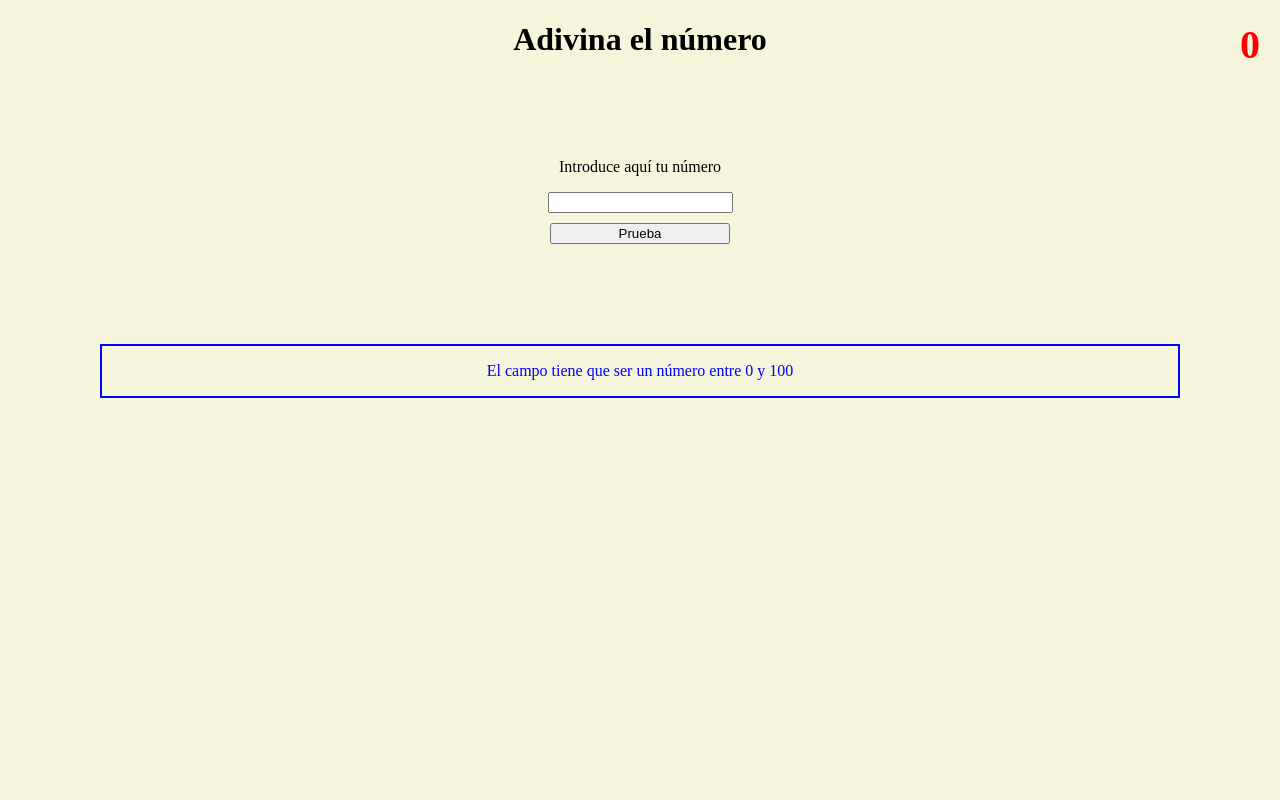
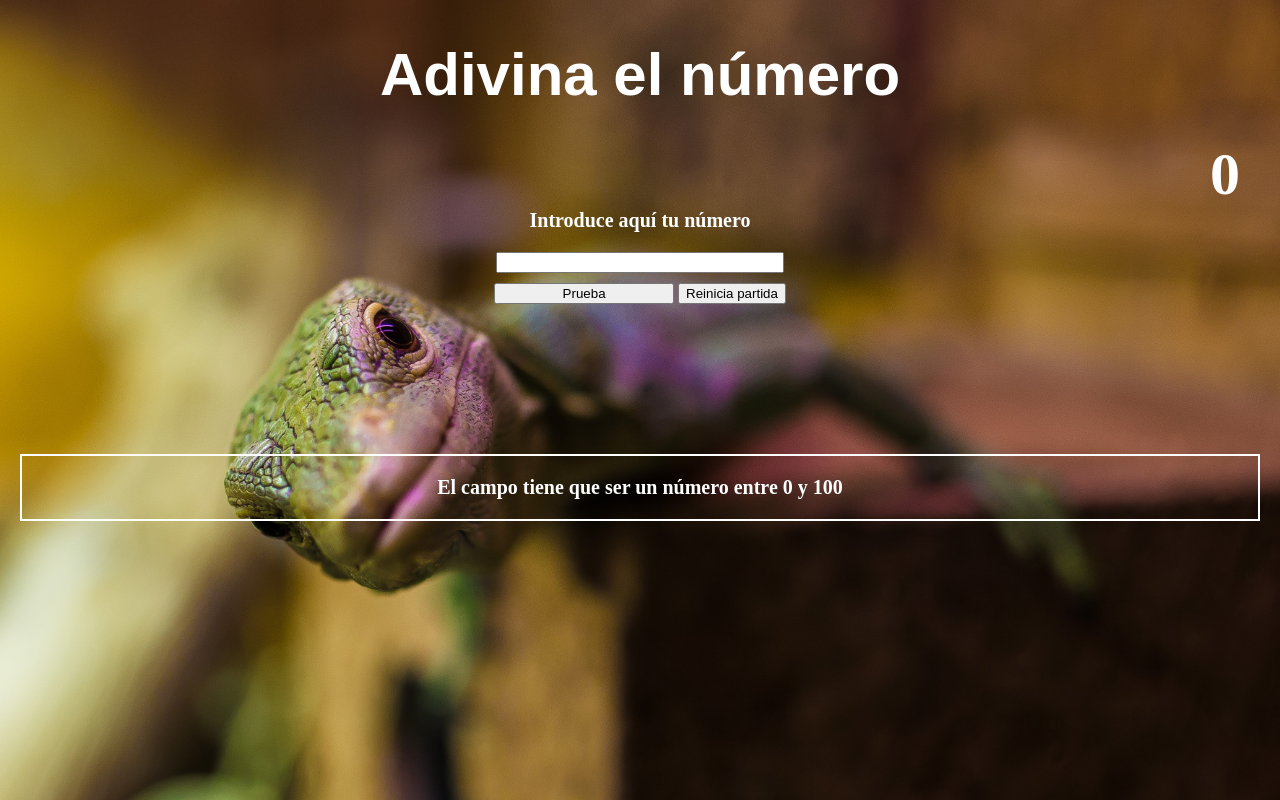
Before and after one commit to cgonzaru/m2-evaluacion-intermedia-cgonzaru, a plain HTML site: page index.html in a window 1280 px wide. Both pictures are taken after a click on the button "Prueba". Drawn offline with Linux system fonts and the light colour scheme; a web font is replaced by a local one.

Commit message:
add new random number and styles

```diff
--- a/css/main.css
+++ b/css/main.css
@@ -2,7 +2,15 @@
     margin: 0;
     box-sizing: border-box;
     text-align: center;
-    background-color: beige;
+    background-image: url("../images/philipp.jpg");
+    background-repeat: no-repeat;
+    background-size: cover;
+}
+
+.title{
+    font-family: 'Lacquer', sans-serif;
+    font-size: 60px;
+    color: white
 }
 
 .pag__main{
@@ -13,21 +21,34 @@
     margin: 100px 0 10px 0;
 }
 
+.check__input-number{
+    width: 280px;
+}
+
+.check__text{
+    color: white;
+    font-size: 20px;
+    font-weight: 900;
+}
+
 .btn{
     width: 180px;
 }
 
 .solution{
-    border: 2px solid blue;
-    margin: 100px;
-    color: blue;
+    border: 2px solid white;
+    margin: 150px 20px;
+    color: white;
+    font-weight: bold;
+    font-size: 20px;
 }
 
 .counter{
     position: absolute;
-    right: 20px;
-    top: 0;
+    right: 40px;
+    top: 100px;
     font-weight: 900;
-    font-size: 40px;
-    color: red;
+    font-size: 60px;
+    font-weight: 900;
+    color: white;
 }
--- a/index.html
+++ b/index.html
@@ -5,8 +5,9 @@
     <meta charset="UTF-8">
     <meta name="viewport" content="width=device-width, initial-scale=1.0">
     <meta http-equiv="X-UA-Compatible" content="ie=edge">
+    <link href="https://fonts.googleapis.com/css?family=Lacquer&display=swap" rel="stylesheet">
+    <link rel="stylesheet" href="css/main.css">
     <title>Evaluación intermecia m2</title>
-    <link rel="stylesheet" href="css/main.css">
 </head>
 
 <body class="pag__body">
@@ -19,13 +20,18 @@
                 <input type="number" class="check__input-number" id="input-number">
             </label>
         </div>
+
         <button class="btn">Prueba</button>
+        <button class="btn-reset">Reinicia partida</button>
+
 
         <div class="solution">
             <p class="solution__text">Escribe un número y dale a prueba</p>
         </div>
 
-        <div class="counter"></div>
+        <div class="counter-container">
+            <div class="counter"></div>
+        </div>
     </main>
 
     <script src="js/main.js"></script>
--- a/js/main.js
+++ b/js/main.js
@@ -2,7 +2,8 @@
 
 // Elementos del HTML
 const button = document.querySelector('.btn');
-const checkNumber = document.querySelector('.check__input-number');
+const buttonReset = document.querySelector('.btn-reset');
+let checkNumber = document.querySelector('.check__input-number');
 let solutionText = document.querySelector('.solution__text');
 
 let counter = document.querySelector('.counter');
@@ -12,7 +13,7 @@ let count = 0;
 function getRandomNumber(max) {
     return Math.ceil(Math.random() * max);
 }
-const myRandomNumber = getRandomNumber(100);
+let myRandomNumber = getRandomNumber(100);
 
 function enterKey () {
     if (event.keyCode === 13) {
@@ -35,12 +36,24 @@ function guess () {
         solutionText.innerHTML = `El número introducido es más bajo que el que buscamos`;
         count = count + 1;
     } else {
-        solutionText.innerHTML = `¡Has ganado campeona!`;
+        solutionText.innerHTML = `¡Has ganado!`;
     }
 
     counter.innerHTML = count;
 }
 
+function reset () {
+    count = 0;
+    counter.innerHTML = count;
+
+    solutionText.innerHTML = `Escribe un número y dale a prueba`;
+
+    checkNumber.value = '';
+
+    myRandomNumber = getRandomNumber(100);
+}
+
 // Eventos
 button.addEventListener('click', guess);
+buttonReset.addEventListener('click', reset);
 checkNumber.addEventListener('keyup', enterKey);
```
Also changed, not shown: images/philipp.jpg (added).
